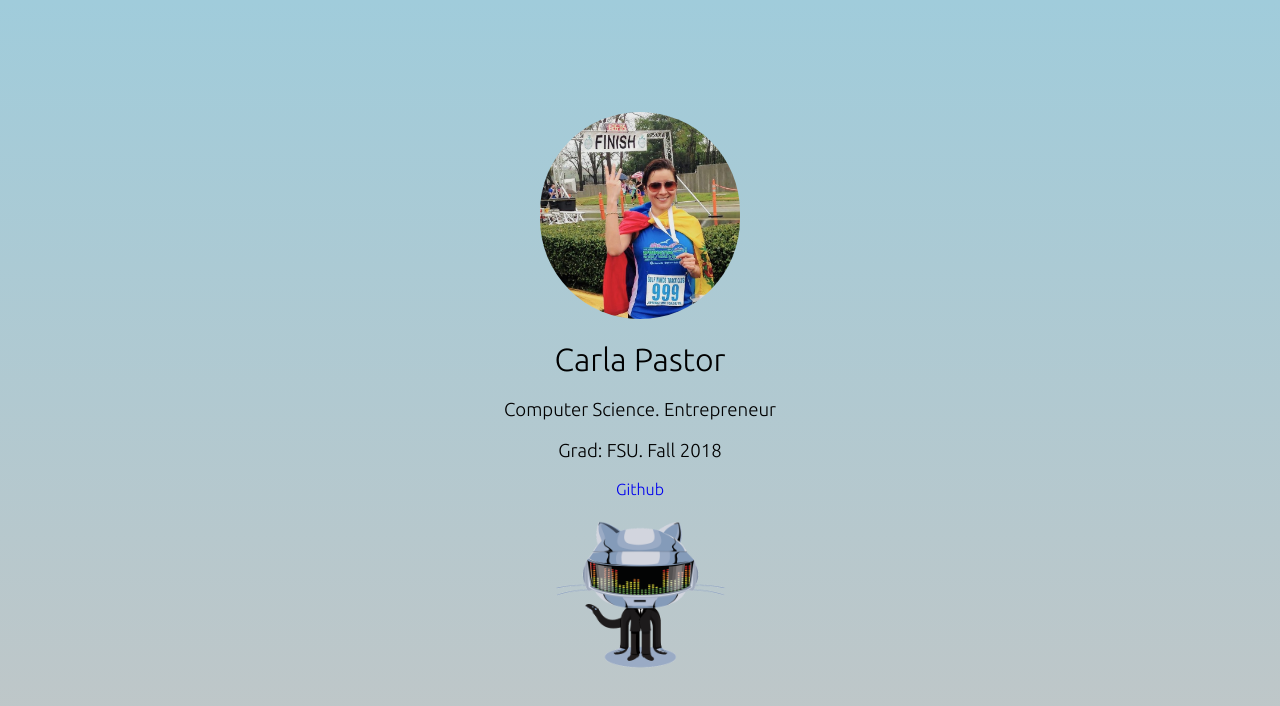
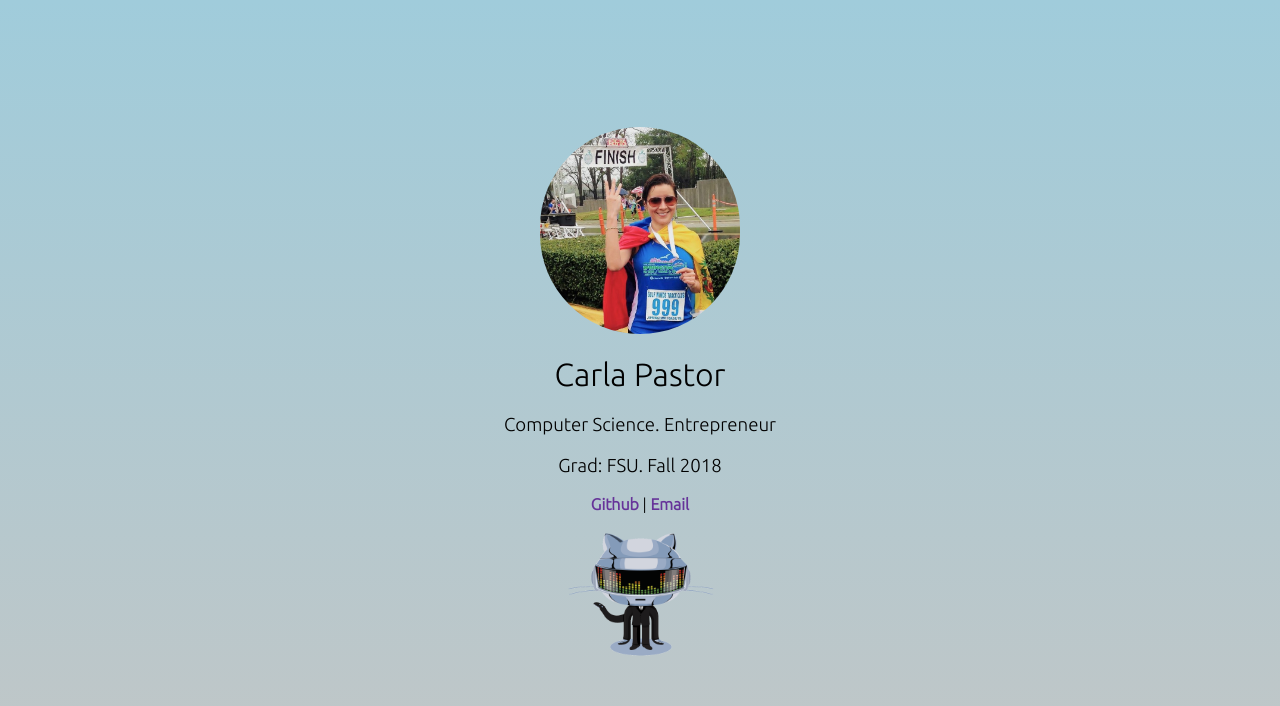
Before and after one commit to carlaoutput/carlaoutput.github.io, a plain HTML site: page index.html in a window 1280 px wide. Drawn offline with Linux system fonts and the light colour scheme.

Commit message:
Email added

```diff
--- a/index.html
+++ b/index.html
@@ -99,10 +99,11 @@
 		<h1>Carla Pastor</h1>
 		<h3>Computer Science. Entrepreneur</h3>
 		<h3>Grad: FSU. Fall 2018</h3>
-		<a href="https://github.com/carlaoutput/" target="_blank" style="color:<b>rgb(102,51,153)<\b>;">Github</a>
+			<a href="https://github.com/carlaoutput/" target="_blank" style="color:rgb(102,51,153);"><b>Github</b></a> |
+			<a href="mailto:carla.pastor@outlook.com" target="_blank" style="color:rgb(102,51,153);"><b>Email</b></a>
 		<div class="container">
 		 <a href="https://github.com/carlaoutput/">
-		 <img src="wifflegif.gif" alt="the cool logo is missing" width="180" height="190"></a></div>
+		 <img src="wifflegif.gif" alt="the cool logo is missing" width="155" height="160"></a></div>
 	</div>
 	</div>
 </body>
```
